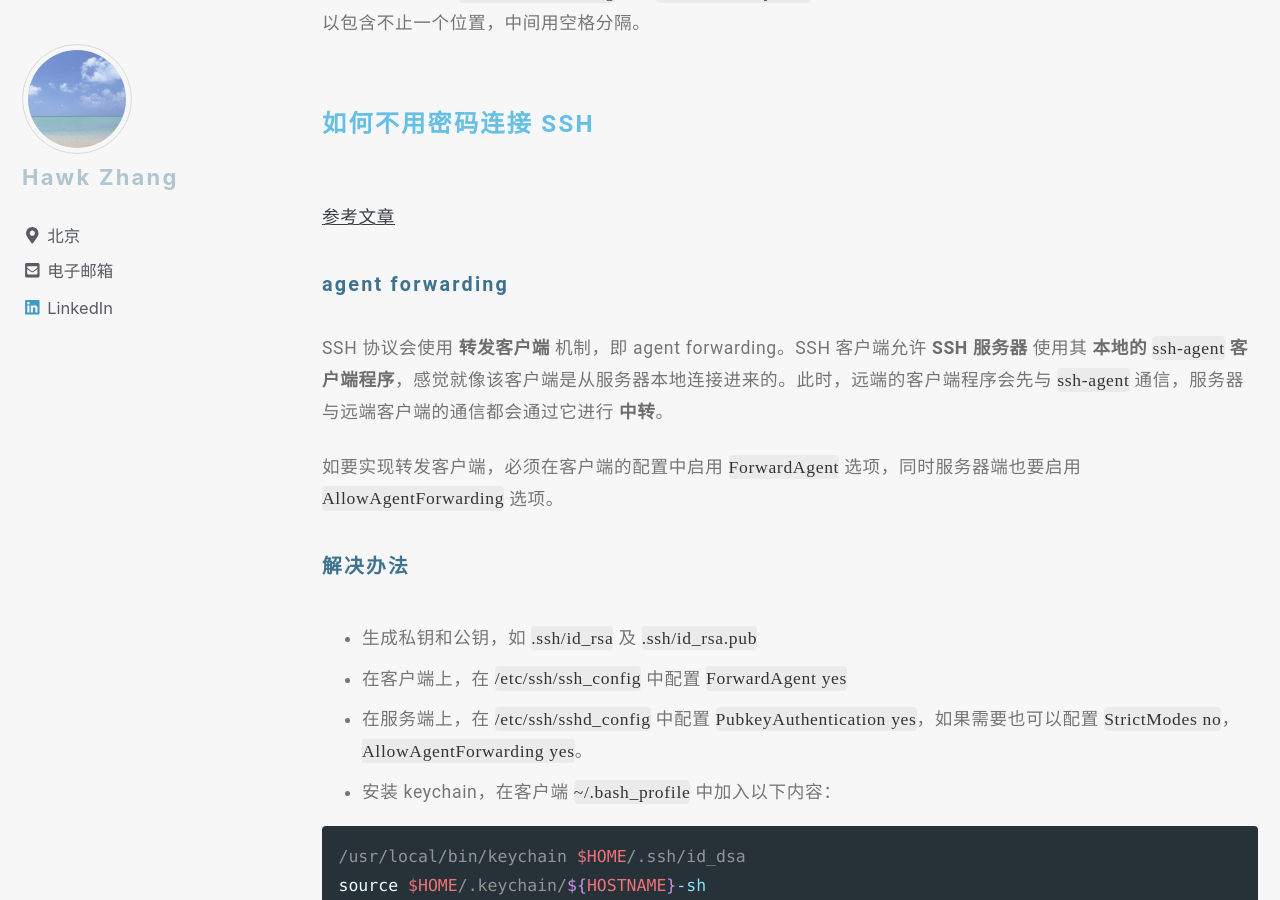
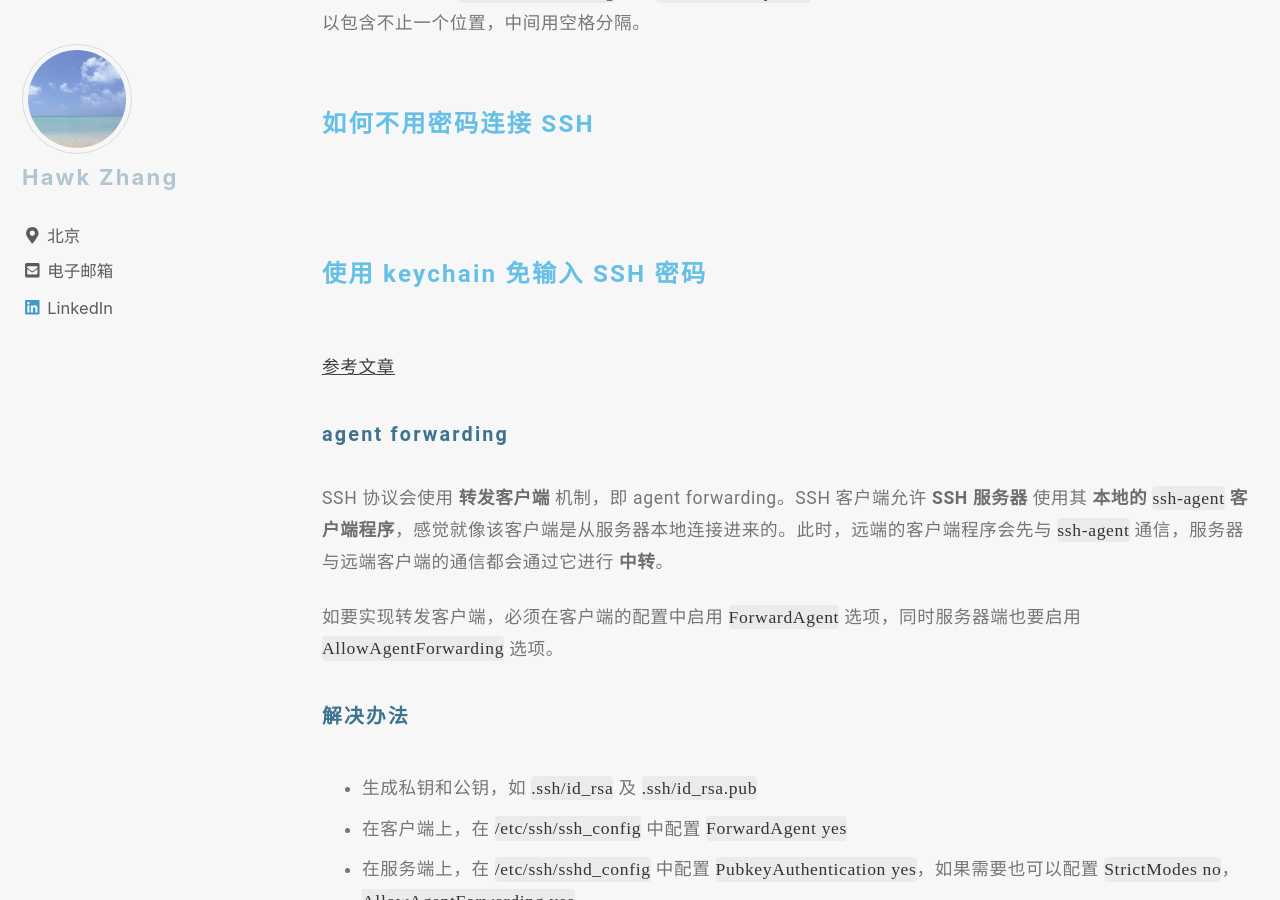
Before and after one commit to narru888/linotes_note, a Jekyll site: the page built from _posts/tools/2015-02-01-security.md, in a window 1280 px wide and 900 px high, scrolled down 2100 px. Built offline with Jekyll 4.4.1, drawn with Linux system fonts in a browser that asks for light colours; nearby versions of some CDN libraries; a script that is not in the unit is left out; comment, search, counter and statistics services are not loaded.

Commit message:
update on 2018-08-05 21:57:01 CST

```diff
--- a/_posts/tools/2015-02-01-security.md
+++ b/_posts/tools/2015-02-01-security.md
@@ -73,6 +73,14 @@ SSH 的配置文件 `/etc/ssh/sshd_config` 中，`AuthorizedKeysFile` 指令用
 
 #### 如何不用密码连接 SSH
 
+
+
+
+
+
+
+#### 使用 keychain 免输入 SSH 密码
+
 [参考文章](http://oceanpark.com/notes/howto_ssh_keychain_public_key_authentication_forwarding.html)
 
 
```
Also changed, not shown: 1 other file.
